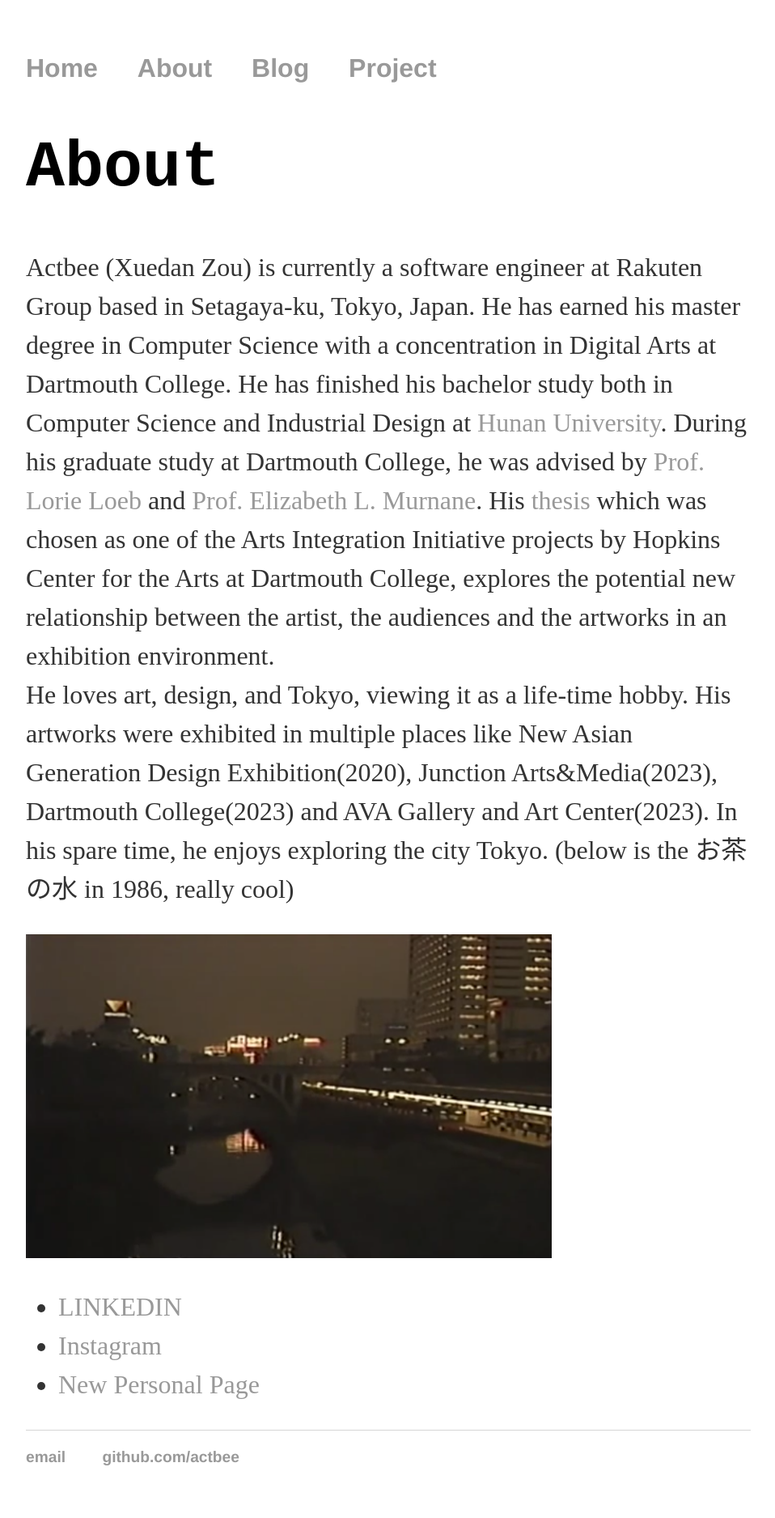
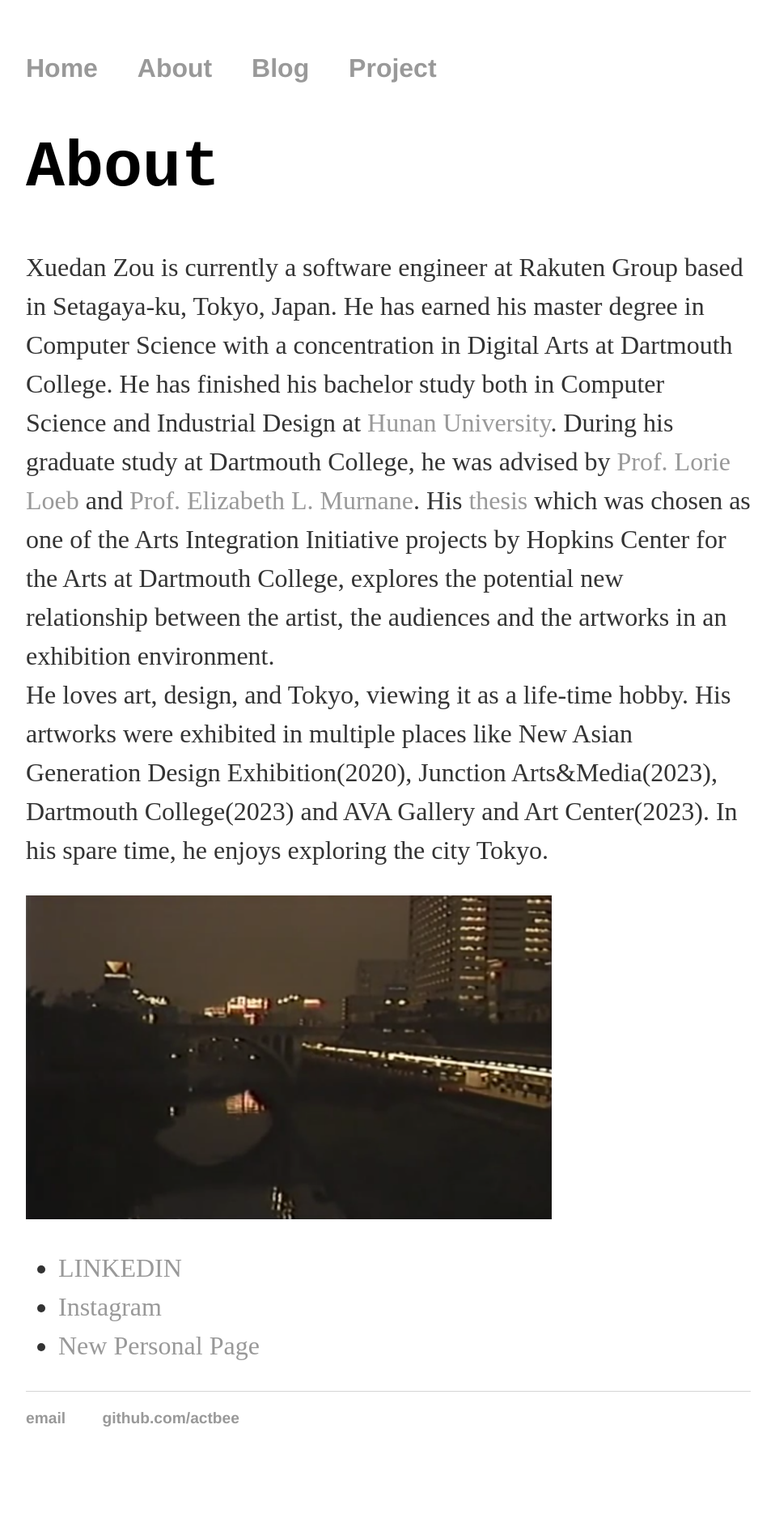
Before and after one commit to actbee/actbee.github.io, a Jekyll site: the page built from about/index.html, in a window 1280 px wide. Shown: the whole page at 81% size, without its empty margins (160-1118 px from the left). Built offline with Jekyll 4.4.1, drawn with Linux system fonts in a browser that asks for light colours; a script that is not in the unit is left out; after the commit the page ends 1827 px from its top, so only the background shows below that.

```diff
--- a/about/index.html
+++ b/about/index.html
@@ -1,17 +1,17 @@
 ---
 layout: default
-title: About ACTBEE
+title: About
 ---
 
 		   <div class="about">
 			<h1>About</h1>
-			<p>Actbee (Xuedan Zou) is currently a software engineer at Rakuten Group based in Setagaya-ku, Tokyo, Japan.
+			<p>Xuedan Zou is currently a software engineer at Rakuten Group based in Setagaya-ku, Tokyo, Japan.
 				He has earned his master degree in Computer Science with a concentration in Digital Arts at Dartmouth College. He has finished his bachelor study both in Computer Science and Industrial
             Design at <a href="https://actbee.github.io/blog/2021/01/13/Why-Hunan-University-Is-Rocking">Hunan University</a>. During his graduate study at Dartmouth College, he was advised by <a href="https://www.cs.dartmouth.edu/~lorie/About.html">Prof. Lorie Loeb</a> and <a href="https://engineering.dartmouth.edu/community/faculty/elizabeth-murnane">Prof. Elizabeth L. Murnane</a>.
 				His <a href="https://xuedanzougr.wixsite.com/triple-helix">thesis</a> which was chosen as one of the Arts Integration Initiative projects by Hopkins Center for the Arts at Dartmouth College, explores the potential new relationship between the artist, the audiences and the artworks in an exhibition environment. <br>
 
 				He loves art, design, and Tokyo, viewing it as a life-time hobby. His artworks were exhibited in multiple places like New Asian Generation Design Exhibition(2020), Junction Arts&Media(2023), Dartmouth College(2023) and AVA Gallery and Art Center(2023). In his spare time, he enjoys exploring the city Tokyo.
-				(below is the お茶の水 in 1986, really cool)</p>
+			</p>
 
  <img src="https://github.com/actbee/actbee.github.io/blob/master/images/ochanomizu1986.png?raw=true“   width="800" height="400"/>
 			</div>
--- a/index.html
+++ b/index.html
@@ -10,7 +10,7 @@ title: Xuedan ZOU
 		<div class="blurb">
 			<div align=center>
 			<h1>邹 雪丹</h1>
-			<h2>Xuedan ZOU</h2>
+			<h1>Xuedan ZOU</h1>
             <br><br>
 			<script type="text/javascript">
 				//<!CDATA[
```
Also changed, not shown: images/me.png (added), 1 other file.
